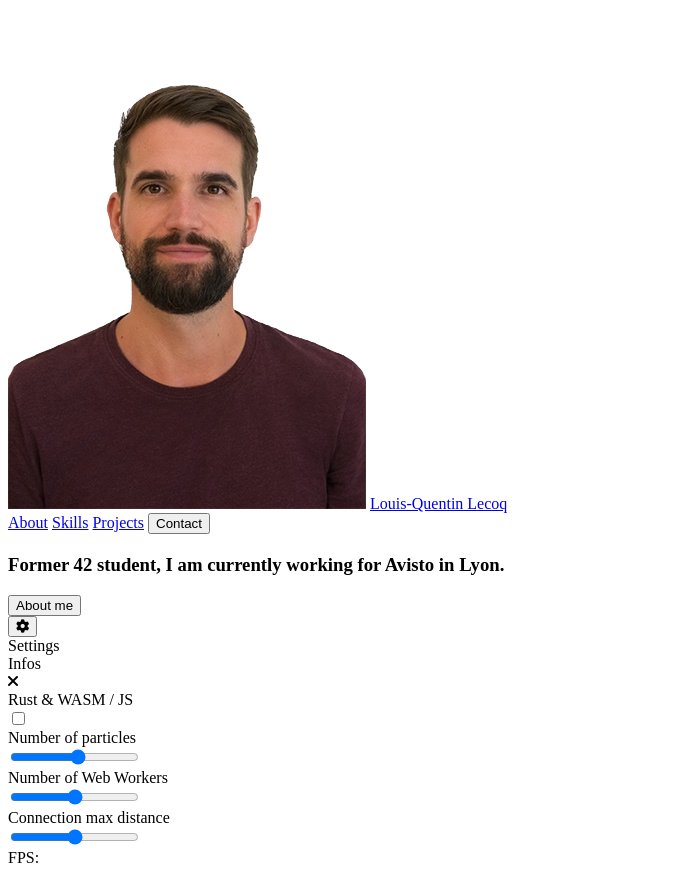
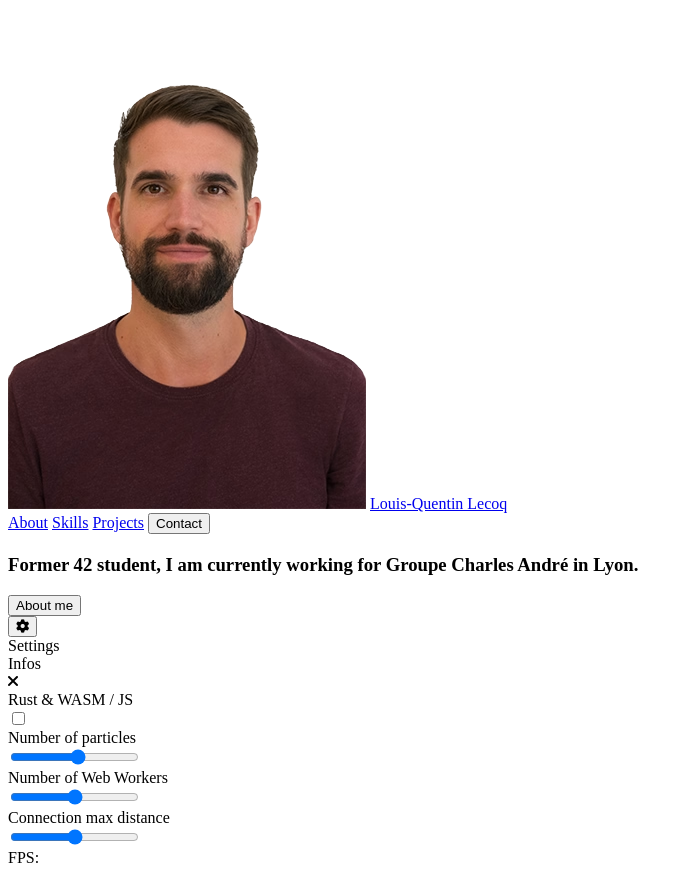
Before and after one commit to llecoq/louis-quentin-lecoq.com, a website: page src/index.html in a window 1280 px wide. Shown: the top 869 px of the page, without its empty margins (0-693 px from the left). Drawn offline with Linux system fonts and the light colour scheme.

Commit message:
Update index.html

```diff
--- a/src/index.html
+++ b/src/index.html
@@ -39,7 +39,7 @@
                     <h2 id="software-engineer"></h2>
                 </div>
                 <div class="top-row">
-                    <h3 id="working-at"><span>Former <span class="bold-italic">42 student</span>, I am currently working for <span class="bold-italic">Avisto</span> in Lyon.</span></h4>
+                    <h3 id="working-at"><span>Former <span class="bold-italic">42 student</span>, I am currently working for <span class="bold-italic">Groupe Charles André</span> in Lyon.</span></h4>
                 </div>
                 <button id="about-button" class="button-to-blink" onclick="window.location.href='#about'">About me</button>
             </div>
```
